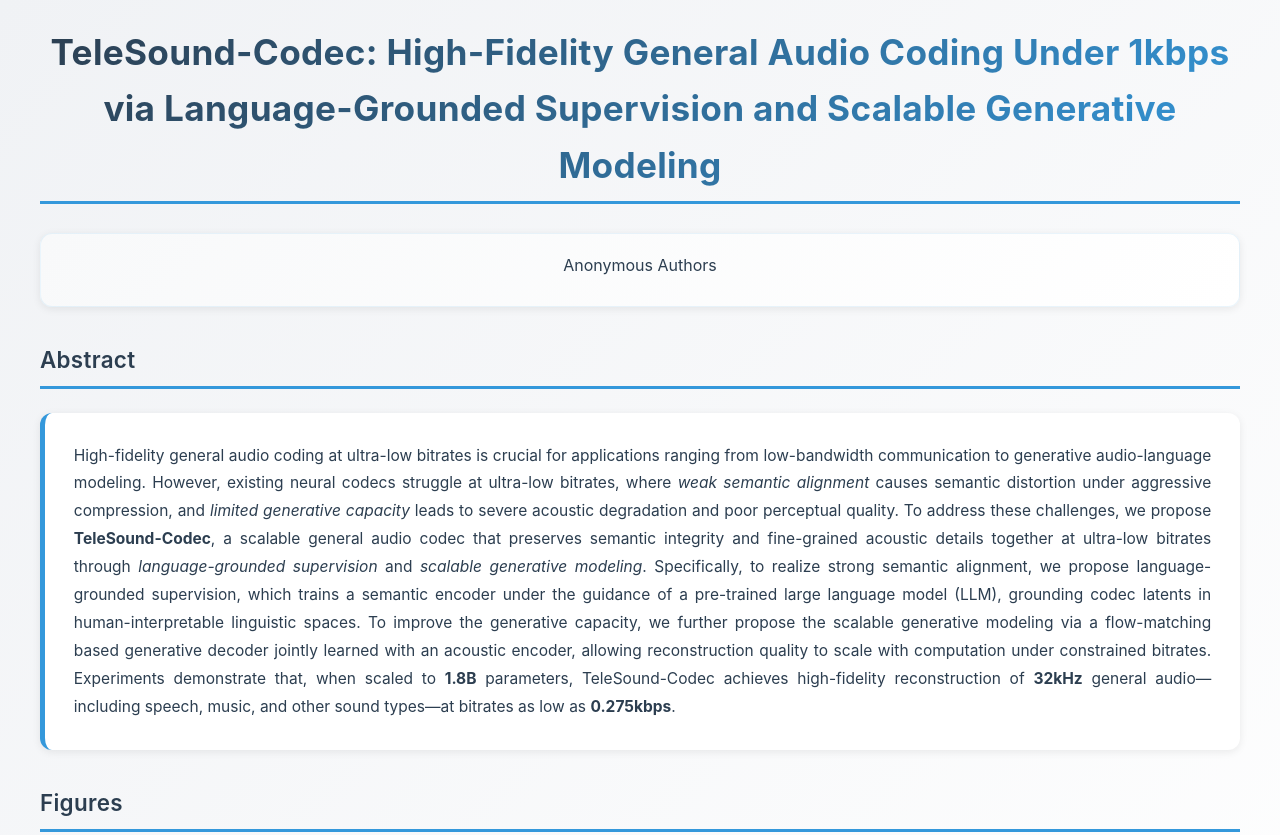
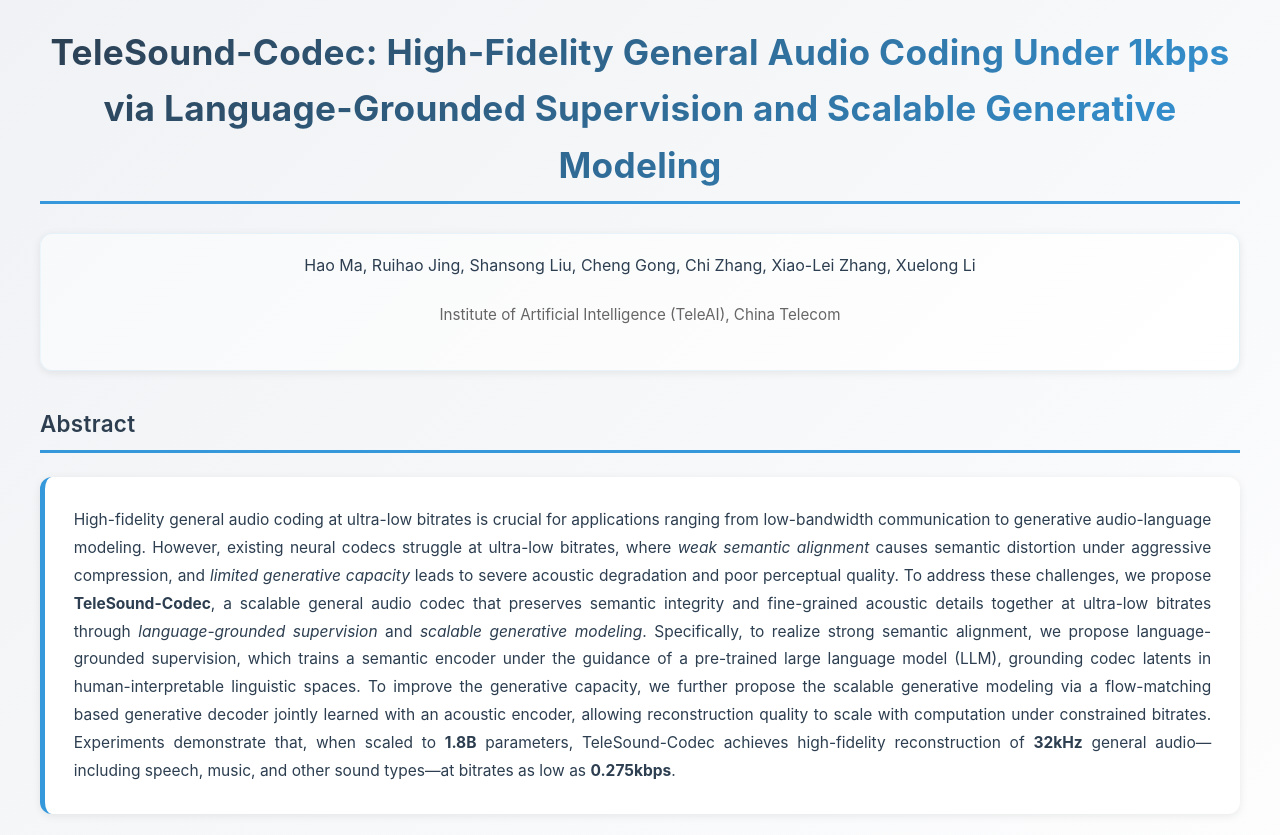
Before and after one commit to Aisaka0v0/codec_demo, a plain HTML site: page index.html in a window 1280 px wide. Shown: the top 835 px of the page. Drawn offline with nearby package versions, Linux system fonts and the light colour scheme; some packages are replaced by stand-ins of ours.

Commit message:
Update index.html
Updated author names and added affiliations.

```diff
--- a/index.html
+++ b/index.html
@@ -375,7 +375,10 @@
 
         <div class="author-section">
             <div class="author-names">
-                Anonymous Authors
+                Hao Ma, Ruihao Jing, Shansong Liu, Cheng Gong, Chi Zhang, Xiao-Lei Zhang, Xuelong Li
+            </div>
+            <div class="author-affiliations">
+                Institute of Artificial Intelligence (TeleAI), China Telecom
             </div>
         </div>
 
```
